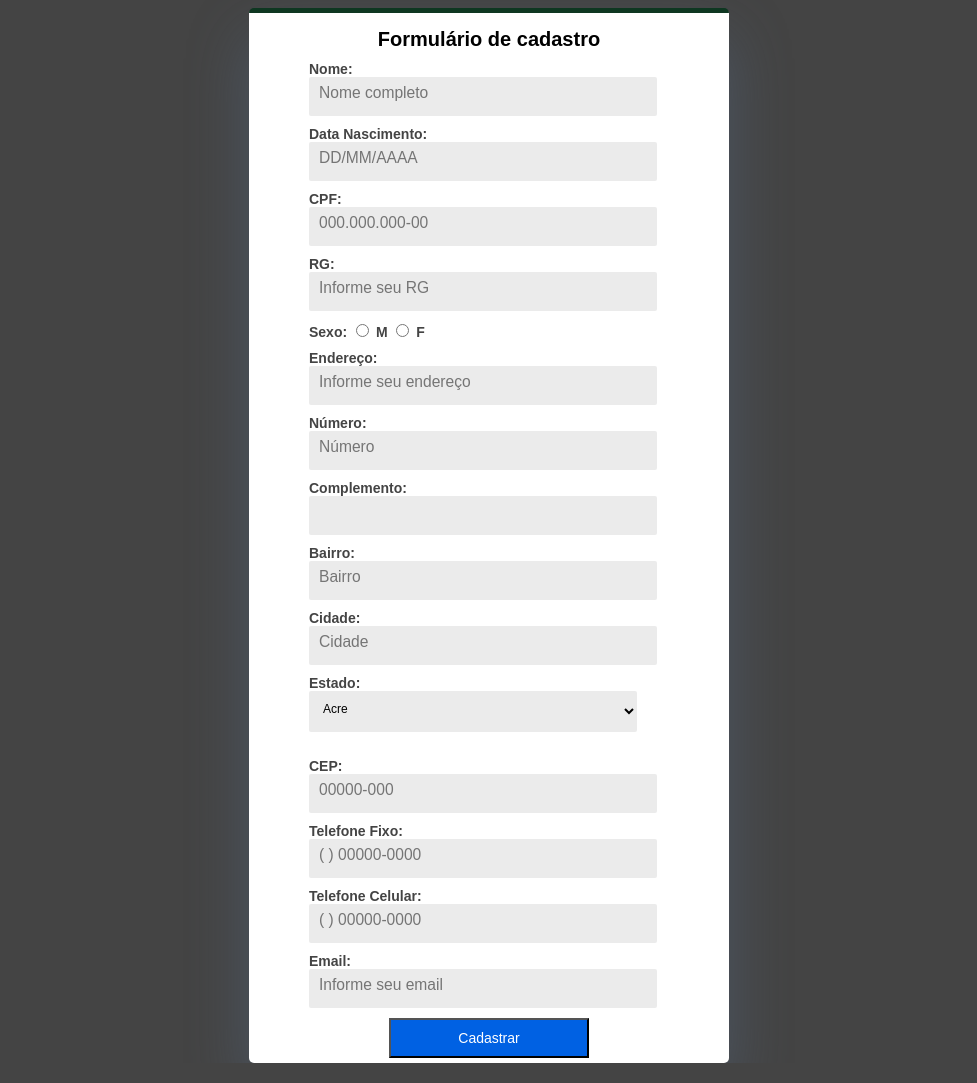
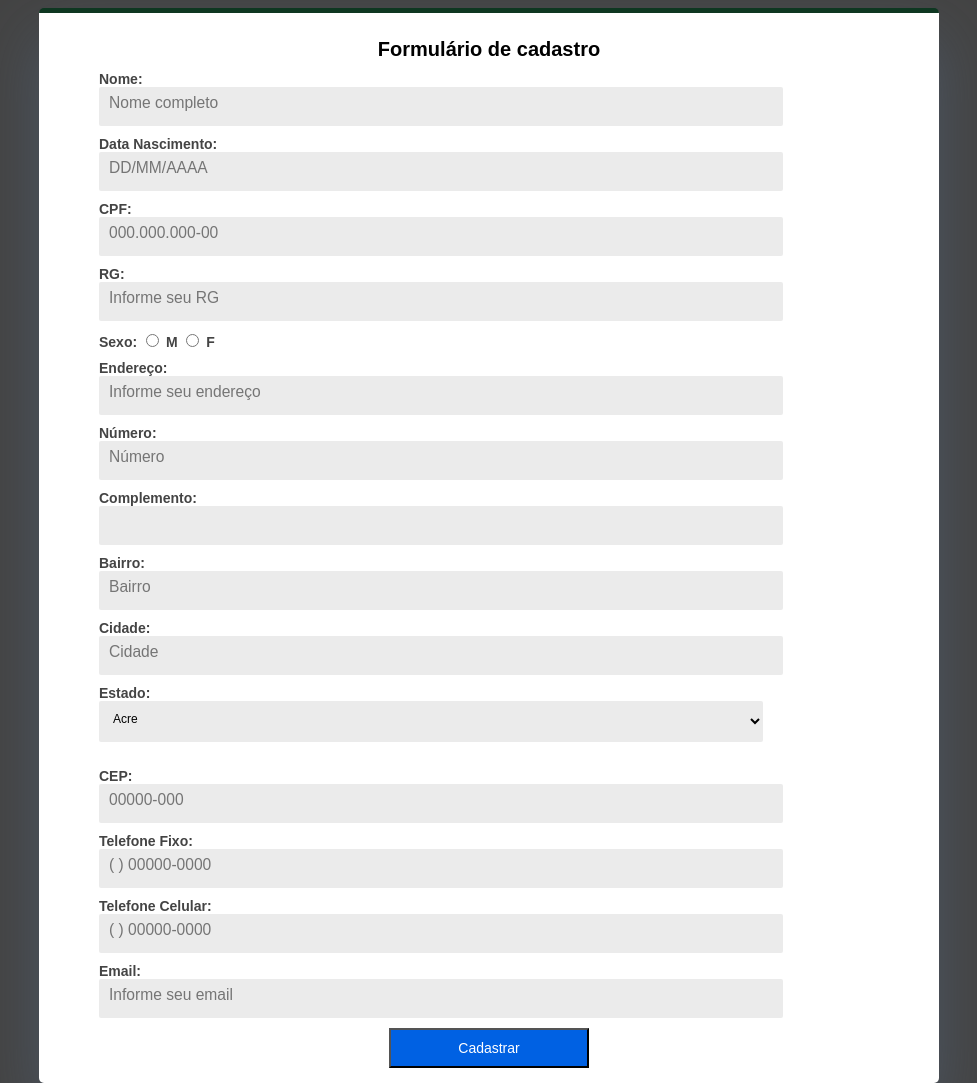
Before and after one commit to Shirley1317/Cadastro-ProjetoI, a plain HTML site: page index.html in a window 1280 px wide. Shown: the whole page, without its empty margins (151-1128 px from the left). Drawn offline with Linux system fonts and the light colour scheme.

Commit message:
nova alteracao arquivo main

```diff
--- a/main.css
+++ b/main.css
@@ -11,11 +11,11 @@ body {
   background: #fff;
   box-shadow: 0 30px 60px 0 rgba(90, 116, 148, 0.4);
   border-radius: 5px;
-  max-width: 480px;
+  max-width: 900px;
   margin-left: auto;
   margin-right: auto;
-  padding-top: 5px;
-  padding-bottom: 5px;
+  padding-top: 15px;
+  padding-bottom: 15px;
   left: 0;
   right: 0;
   position: absolute;
```
